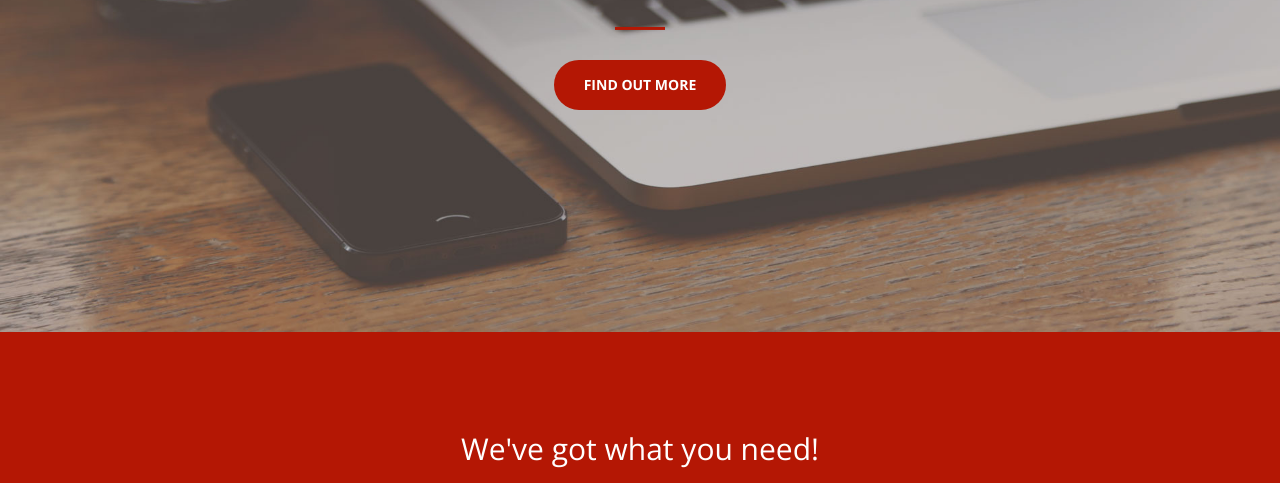
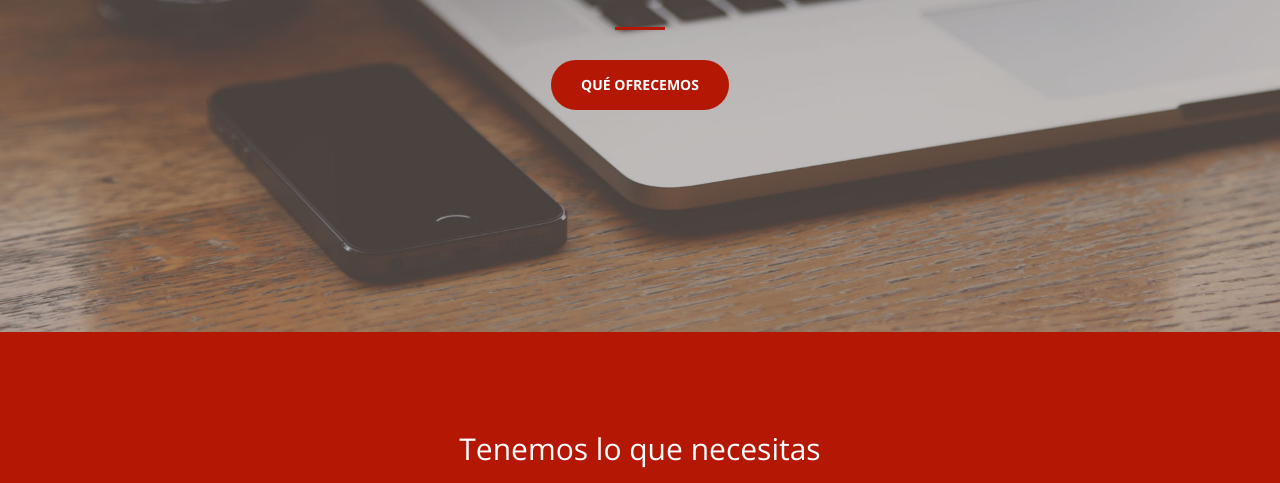
Before and after one commit to soraminurse/soraminurse.github.io, a website: page index.html in a window 1280 px wide. Shown: the part 468-951 px from the top of the page. Drawn offline with nearby package versions, Linux system fonts and the light colour scheme.

Commit message:
Update index.html

```diff
--- a/index.html
+++ b/index.html
@@ -75,9 +75,9 @@
                 <h1 id="homeHeading">
                   Todo Vapor
                 </h1>
-                <p>Repuestos para calderas y lavanderias</p>
+                <p>Repuestos para calderas y lavanderías</p>
                 <hr>
-                <a href="#about" class="btn btn-primary btn-xl page-scroll">Find Out More</a>
+                <a href="#about" class="btn btn-primary btn-xl page-scroll">Qué ofrecemos</a>
             </div>
         </div>
     </header>
@@ -86,7 +86,7 @@
         <div class="container">
             <div class="row">
                 <div class="col-lg-8 col-lg-offset-2 text-center">
-                    <h2 class="section-heading">We've got what you need!</h2>
+                    <h2 class="section-heading">Tenemos lo que necesitas</h2>
                     <hr class="light">
                     <p class="text-faded">Start Bootstrap has everything you need to get your new website up and running in no time! All of the templates and themes on Start Bootstrap are open source, free to download, and easy to use. No strings attached!</p>
                     <a href="#services" class="page-scroll btn btn-default btn-xl sr-button">Get Started!</a>
```
